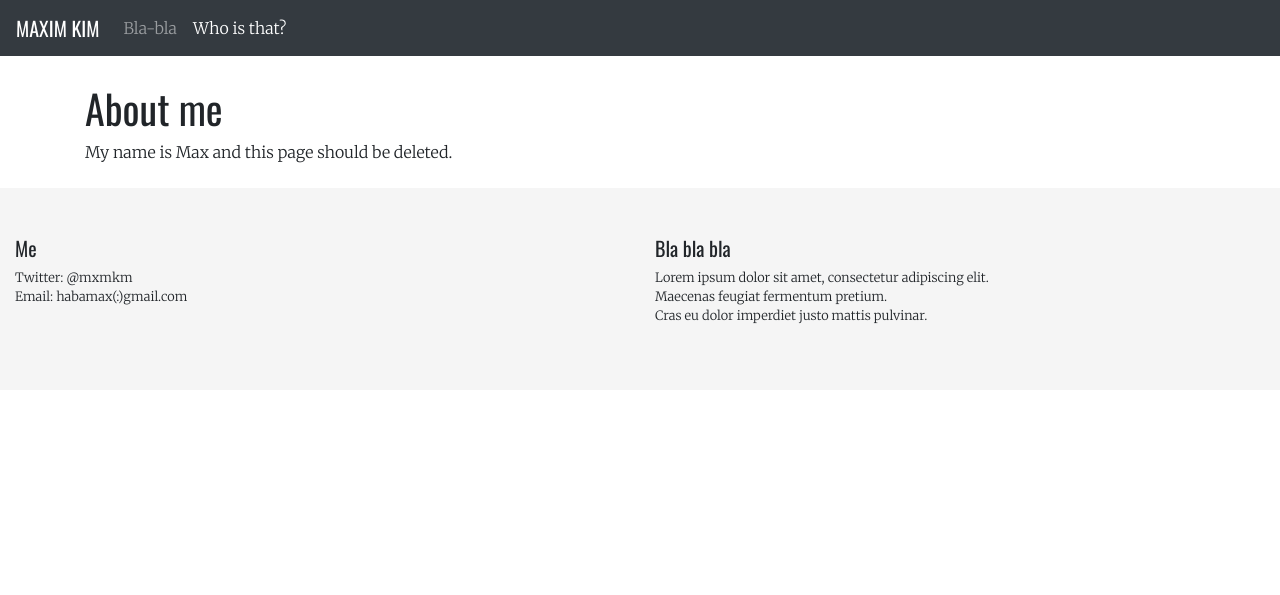
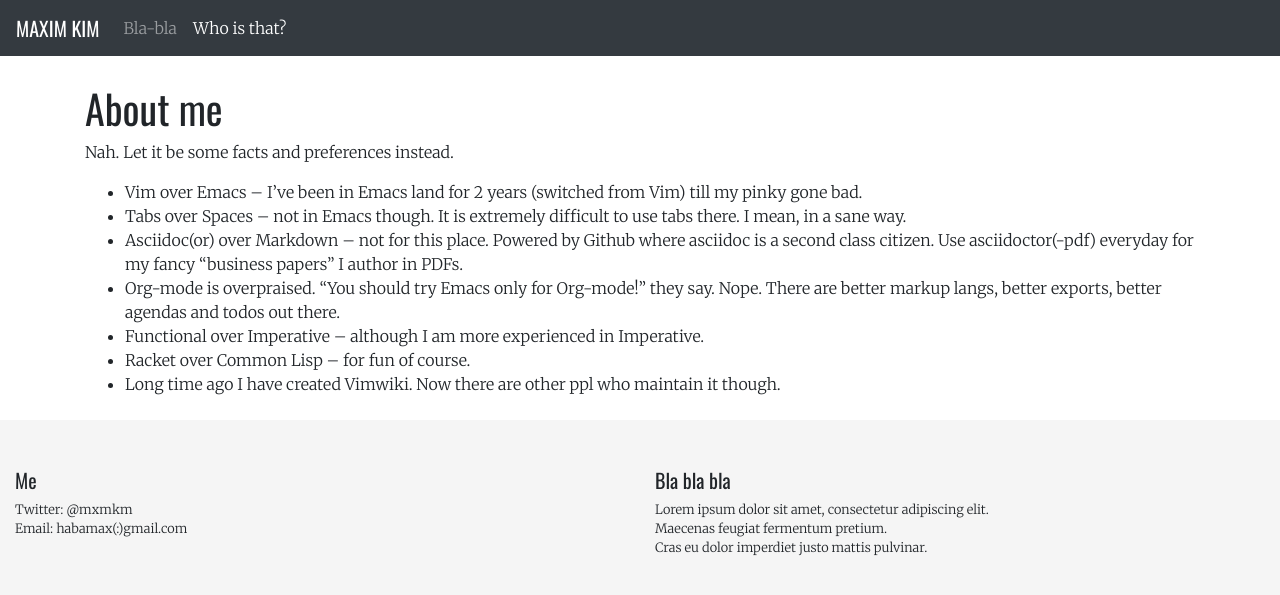
Before and after one commit to habamax/habamax.github.io, a Jekyll site: the page built from about.md, in a window 1280 px wide. Shown: the top 595 px of the page. Built offline with Jekyll 4.4.1, drawn with Linux system fonts in a browser that asks for light colours.

Commit message:
about me facts and prefs

```diff
--- a/about.md
+++ b/about.md
@@ -5,4 +5,12 @@ title: About me
 
 # About me
 
-My name is Max and this page should be deleted.
+Nah. Let it be some facts and preferences instead.
+
+* Vim over Emacs -- I've been in Emacs land for 2 years (switched from Vim) till my pinky gone bad.
+* Tabs over Spaces -- not in Emacs though. It is extremely difficult to use tabs there. I mean, in a sane way.
+* Asciidoc(or) over Markdown -- not for this place. Powered by Github where asciidoc is a second class citizen. Use asciidoctor(-pdf) everyday for my fancy "business papers" I author in PDFs.
+* Org-mode is overpraised. "You should try Emacs only for Org-mode!" they say. Nope. There are better markup langs, better exports, better agendas and todos out there.
+* Functional over Imperative -- although I am more experienced in Imperative.
+* Racket over Common Lisp -- for fun of course.
+* Long time ago I have created Vimwiki. Now there are other ppl who maintain it though.
```
